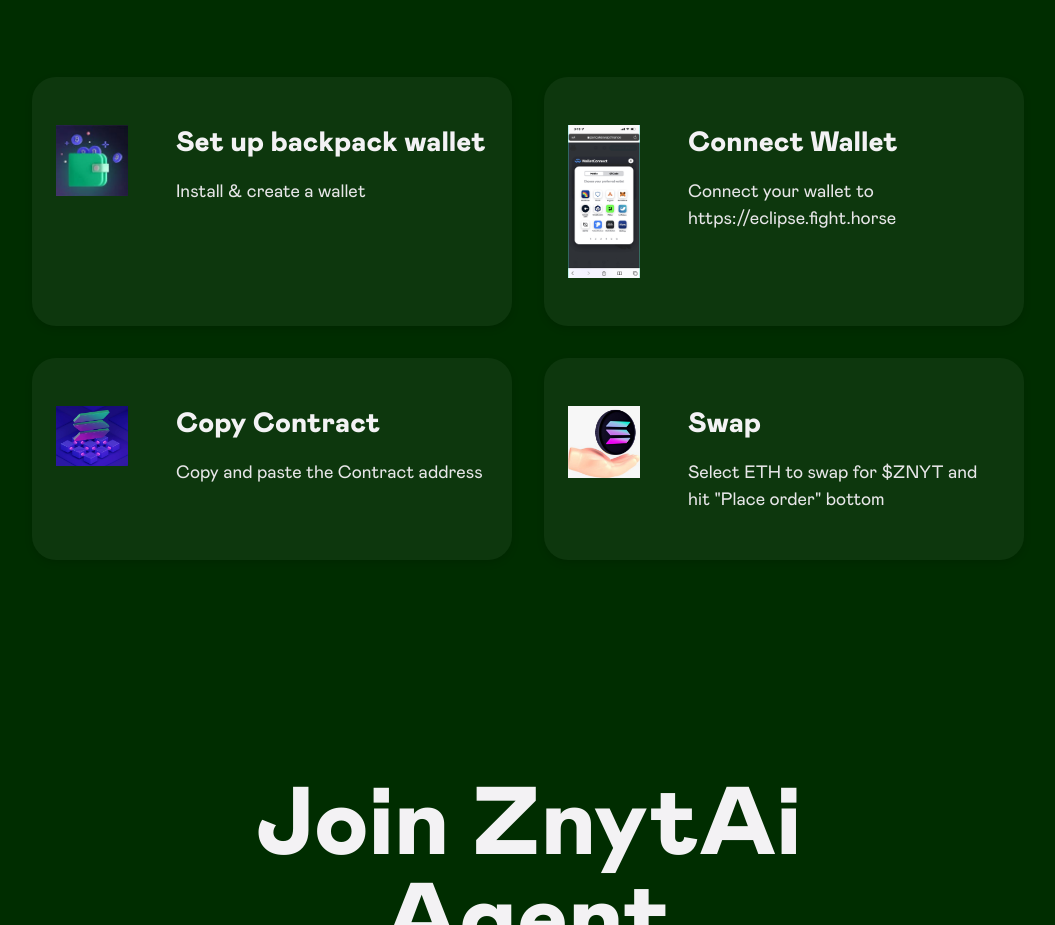
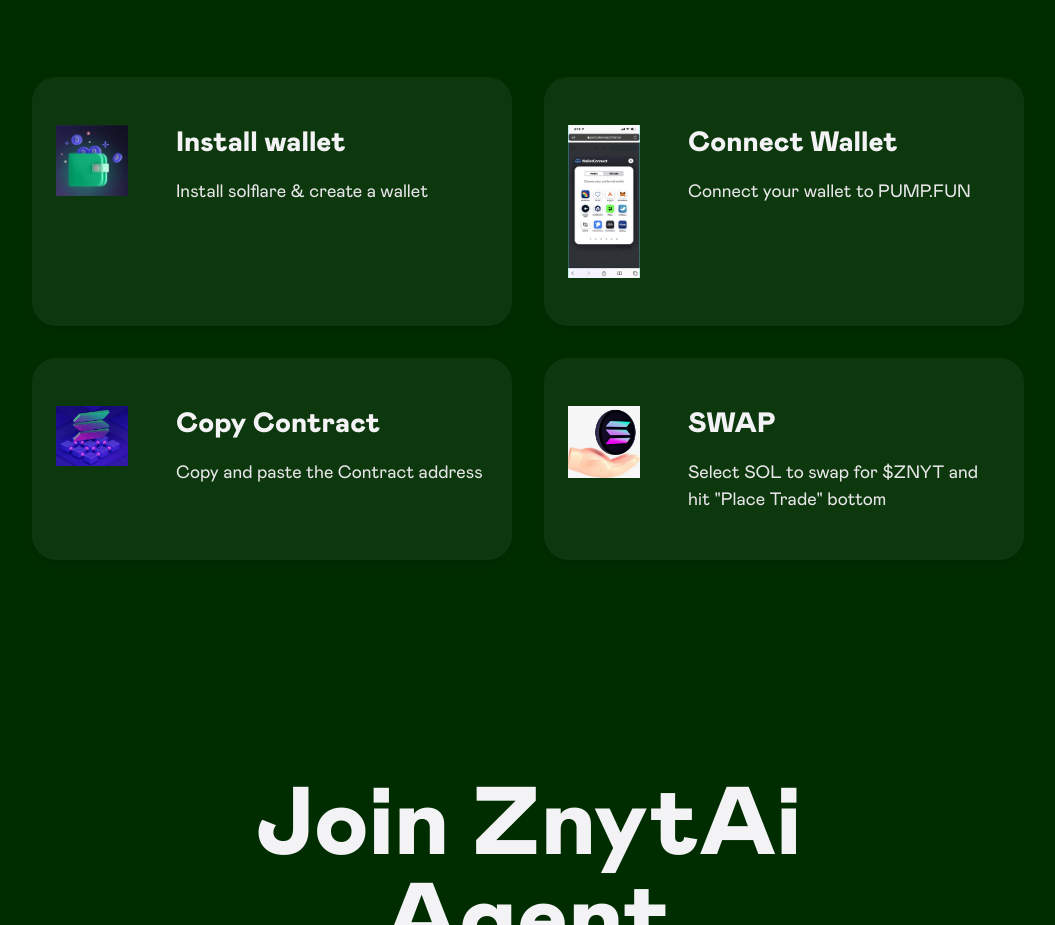
Before and after one commit to CDCODE02/ZnytAiSite, a plain HTML site: page index.html in a window 1280 px wide. Shown: the part 3683-4608 px from the top of the page, without its empty margins (112-1167 px from the left). Drawn offline with nearby package versions, Linux system fonts and the light colour scheme; a web font is replaced by a local one.

Commit message:
SOL updates text

```diff
--- a/index.html
+++ b/index.html
@@ -573,8 +573,8 @@
                                             <img src="../assets/images/icon-01.png" alt="Icon">
                                         </div>
                                         <div class="uk-panel uk-width-expand">
-                                            <h3 class="uk-h5 uk-h4@m">Set up backpack wallet</h3>
-                                            <p>Install & create a wallet</p>
+                                            <h3 class="uk-h5 uk-h4@m">Install wallet</h3>
+                                            <p>Install solflare & create a wallet</p>
                                         </div>
                                     </div>
                                 </div>
@@ -590,7 +590,7 @@
                                         </div>
                                         <div class="uk-panel uk-width-expand">
                                             <h3 class="uk-h5 uk-h4@m">Connect Wallet</h3>
-                                            <p>Connect your wallet to https://eclipse.fight.horse</p>
+                                            <p>Connect your wallet to PUMP.FUN</p>
                                         </div>
                                     </div>
                                 </div>
@@ -621,8 +621,8 @@
                                             </div>
                                         </div>
                                         <div class="uk-panel uk-width-expand">
-                                            <h3 class="uk-h5 uk-h4@m">Swap</h3>
-                                            <p>Select ETH to swap for $ZNYT and hit "Place order" bottom</p>
+                                            <h3 class="uk-h5 uk-h4@m">SWAP</h3>
+                                            <p>Select SOL to swap for $ZNYT and hit "Place Trade" bottom</p>
                                         </div>
                                     </div>
                                 </div>
```
